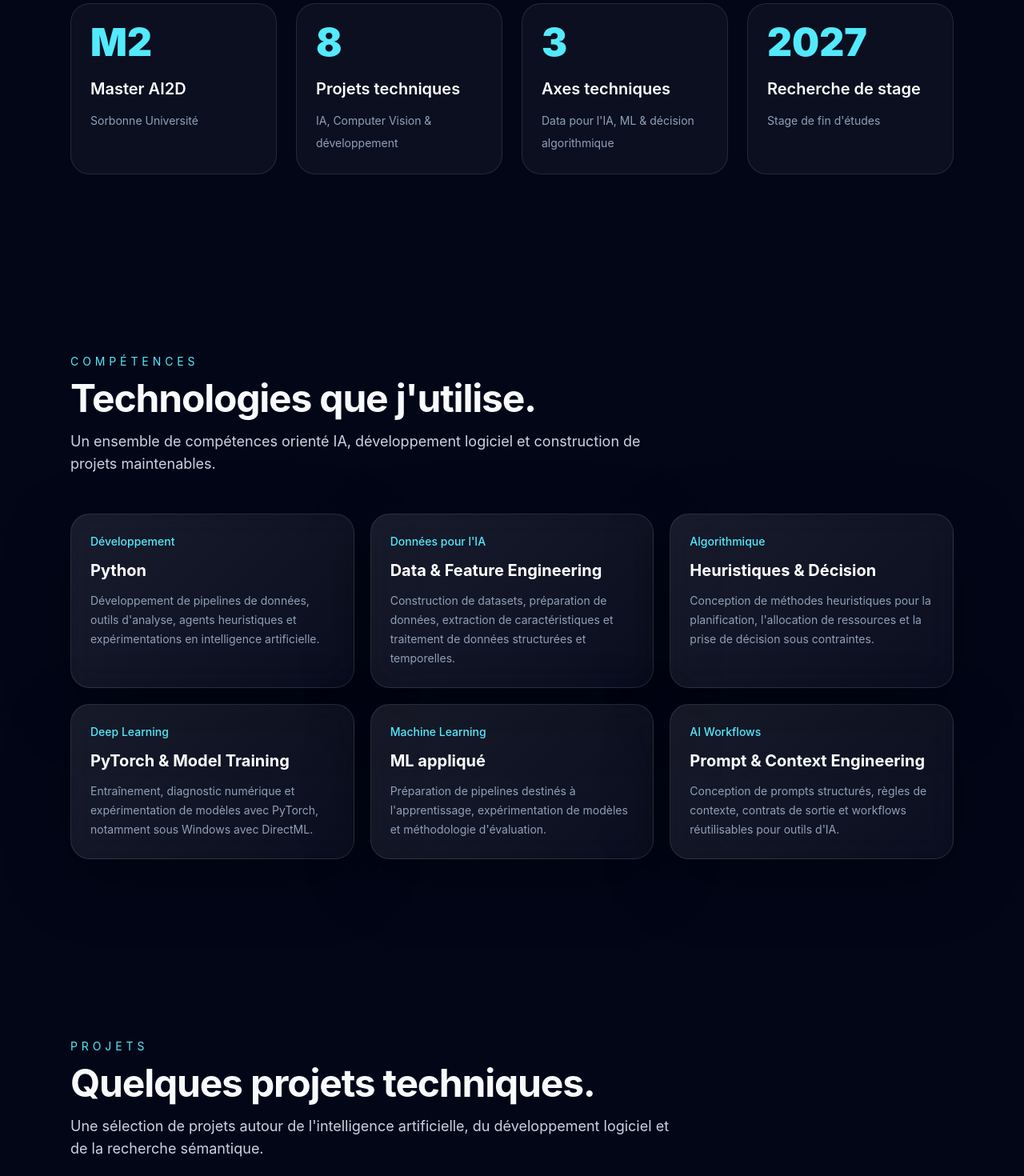
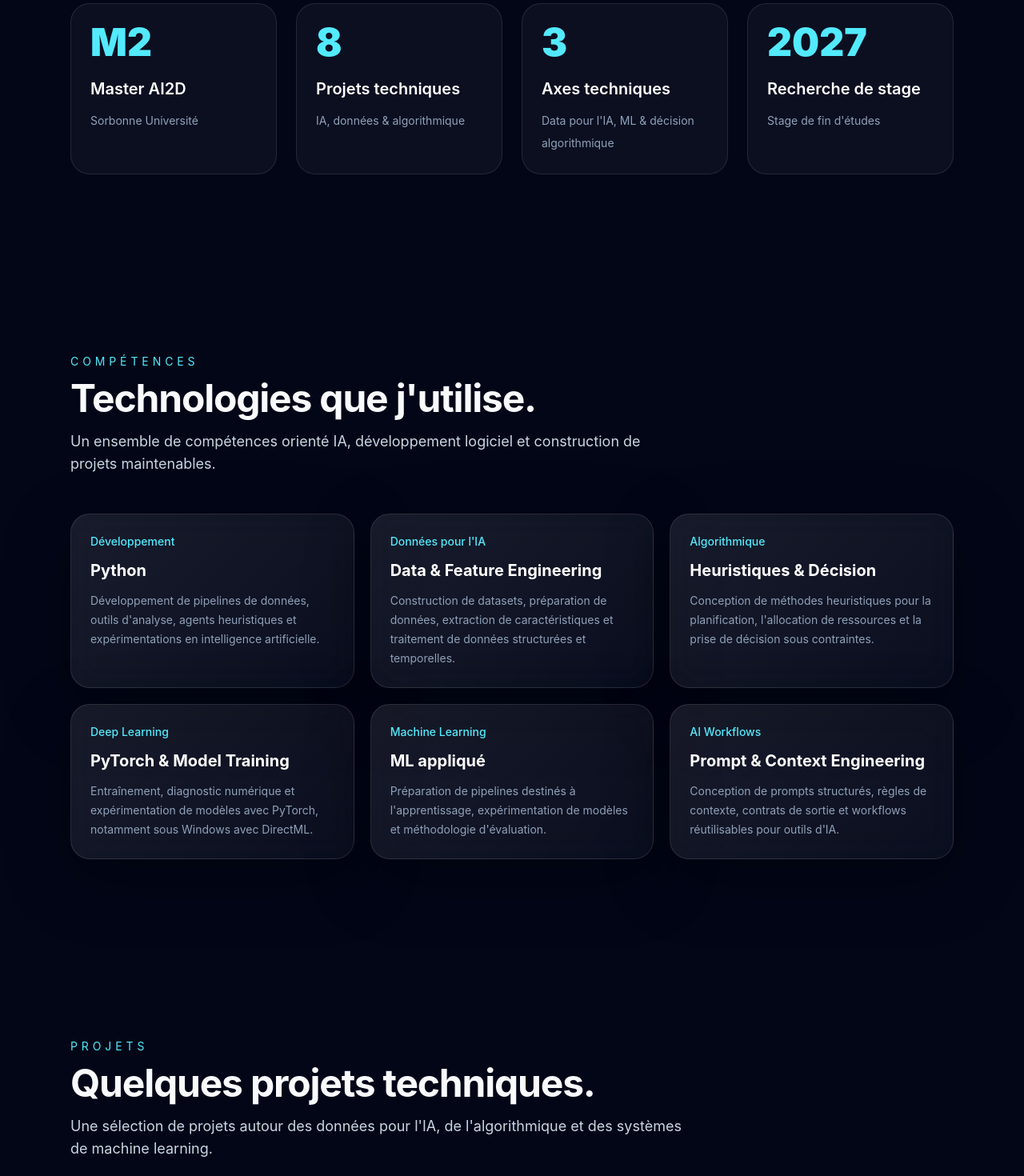
Before and after one commit to Driw0x/Driw0x.github.io, a React (Vite) app: page / in a window 1280 px wide. Shown: the part 1080-2550 px from the top of the page at 80% size. Built offline with nearby package versions, Linux system fonts and the light colour scheme.

Commit message:
refactor: align portfolio positioning with knowledge base

```diff
--- a/src/components/sections/About.tsx
+++ b/src/components/sections/About.tsx
@@ -12,7 +12,7 @@ const stats = [
   {
     value: projects.length.toString(),
     label: "Projets techniques",
-    description: "IA, Computer Vision & développement",
+    description: "IA, données & algorithmique",
   },
   {
     value: "3",
--- a/src/components/sections/Projects.tsx
+++ b/src/components/sections/Projects.tsx
@@ -10,7 +10,7 @@ export default function Projects() {
         <SectionTitle
           eyebrow="Projets"
           title="Quelques projets techniques."
-          description="Une sélection de projets autour de l'intelligence artificielle, du développement logiciel et de la recherche sémantique."
+          description="Une sélection de projets autour des données pour l'IA, de l'algorithmique et des systèmes de machine learning."
         />
 
         <div className="mt-12 grid gap-6 md:grid-cols-3">
```
Also changed, not shown: 1 other file (tests, documents, lock files or other folders).
